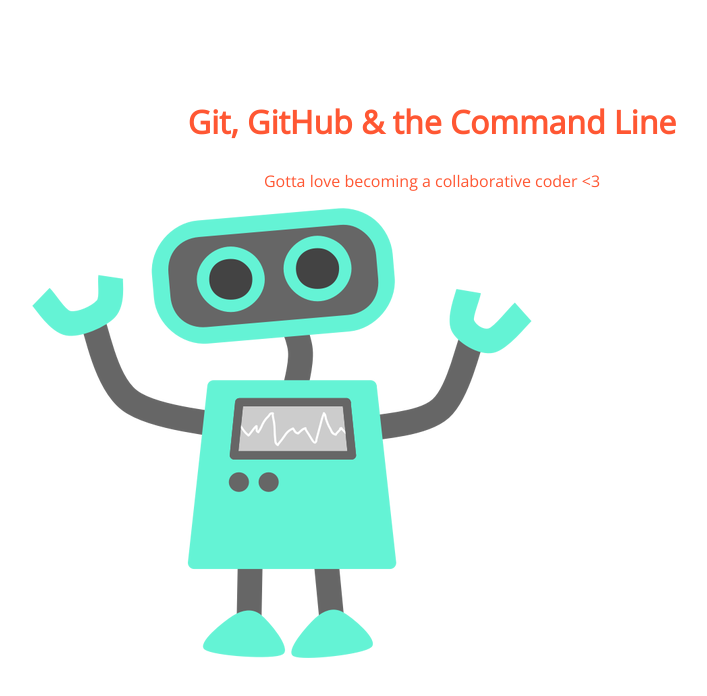
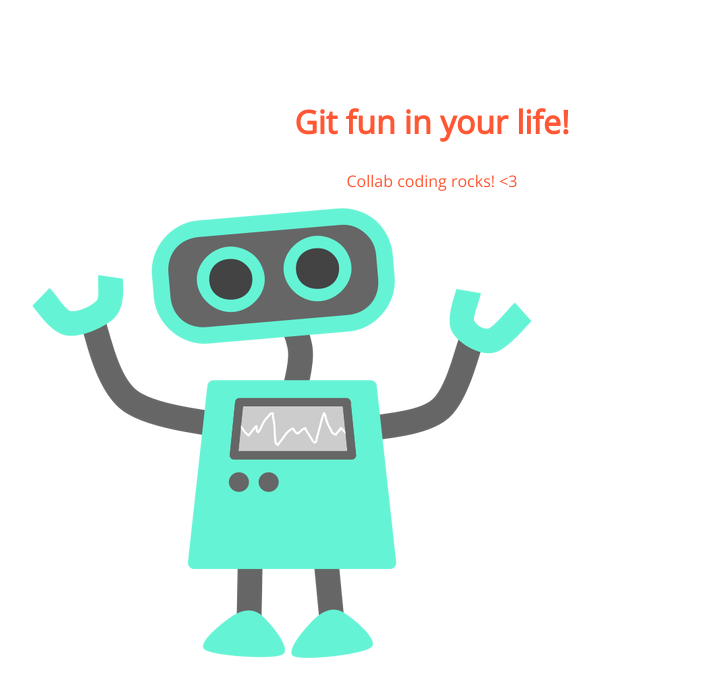
Before and after one commit to codeterrier/105-project, a plain HTML site: page index.html in a window 1280 px wide. Shown: the whole page, without its empty margins (208-915 px from the left). Drawn offline with nearby package versions, Linux system fonts and the light colour scheme.

Commit message:
changed title and heading

```diff
--- a/index.html
+++ b/index.html
@@ -8,8 +8,8 @@
 </head>
 <body>
 	<section>
-		<h1>Git, GitHub & the Command Line</h1>
-		<p>Gotta love becoming a collaborative coder <3</p>
+		<h1>Git fun in your life!</h1>
+		<p>Collab coding rocks! <3</p>
 		<img src="img/happy-blue-robot.png">
 	</section>
 </body>
```
